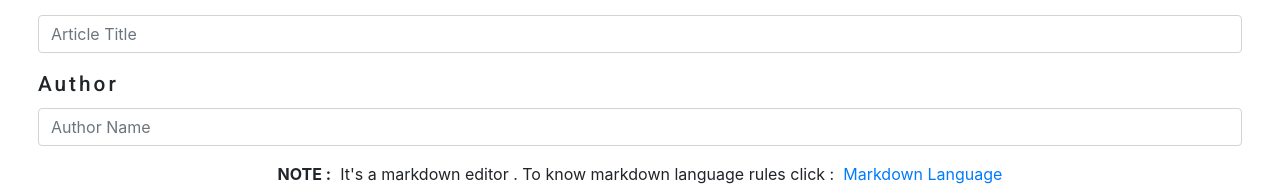
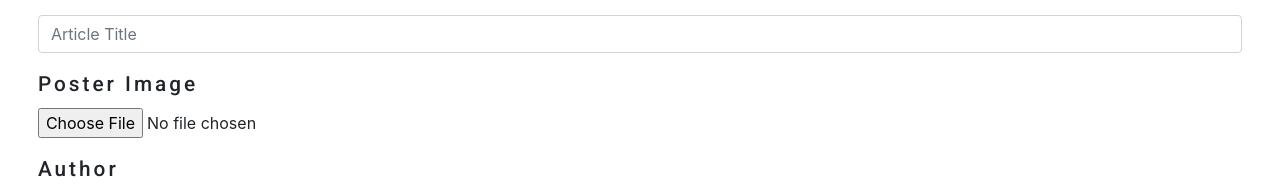
Before and after one commit to singhanuj620/webpaper, a React (Create React App) app: page /create in a window 1280 px wide. Shown: the part 126-314 px from the top of the page. Built offline with nearby package versions, Linux system fonts and the light colour scheme; no server answers.

Commit message:
added blog poster functionality

```diff
--- /dev/null
+++ b/src/Components/Basics/SpinnerLoad.js
@@ -0,0 +1,13 @@
+import React from 'react'
+import { Spinner } from 'reactstrap';
+import '../../Css/Basics/SpinnerLoad.css';
+const SpinnerLoad = ({ message }) => {
+    return (
+        <div className="spinner">
+            <div><Spinner /></div>&nbsp;
+            <div>{message} Loading. Please Wait !</div>
+        </div>
+    )
+}
+
+export default SpinnerLoad
--- a/src/Components/Layouts/NewArticle.js
+++ b/src/Components/Layouts/NewArticle.js
@@ -12,19 +12,27 @@ const NewArticle = () => {
   const [content, setContent] = useState("It's a **markdown editor** !!");
   const [title, setTitle] = useState("");
   const [author, setAuthor] = useState("");
+  const [poster, setPoster] = useState(null);
+  const [posterType, setPosterType] = useState("");
   const [redirect, setRedirect] = useState(false);
   const [redirectPath, setRedirectPath] = useState("/");
 
   const submitData = async (e) => {
     e.preventDefault();
-    const result = await axios.post(
-      "http://localhost:8000/api/article/create",
-      {
-        title: title,
-        author: author,
-        content: content,
+    const formData = new FormData();
+    formData.append('title', title);
+    formData.append('author', author);
+    formData.append('content', content);
+    formData.append('poster', poster);
+    formData.append('posterType', posterType)
+    const config = {
+      headers: {
+        'content-type': 'multipart/form-data'
       }
-    );
+    };
+
+    const result = await axios.post("http://localhost:8000/api/article/create", formData, config)
+
     toast.success("🦄 Blog Posted", {
       position: "top-right",
       autoClose: 5000,
@@ -69,6 +77,24 @@ const NewArticle = () => {
             }}
           />
         </FormGroup>
+        <FormGroup className="create_formgroup">
+          <Label for="poster" className="create_lable">
+            Poster Image
+          </Label>
+          <Input
+            required
+            type="file"
+            name="poster"
+            id="poster"
+            accept="image/*"
+            placeholder="Select an image for poster"
+            onChange={(e) => {
+              setPosterType(e.target.files[0].type.split("/")[1]);
+              setPoster(e.target.files[0]);
+            }}
+          />
+        </FormGroup>
+
         <FormGroup className="create_formgroup">
           <Label for="author" className="create_lable">
             Author
--- /dev/null
+++ b/src/Css/Basics/SpinnerLoad.css
@@ -0,0 +1,7 @@
+.spinner {
+    display: flex;
+    justify-content: center;
+    align-items: center;
+    height: 90vh;
+    flex-direction: column;
+}
```
Also changed, not shown: src/Components/Layouts/Article.js (+38 -16 lines), 1 other file (tests, documents, lock files or other folders).
